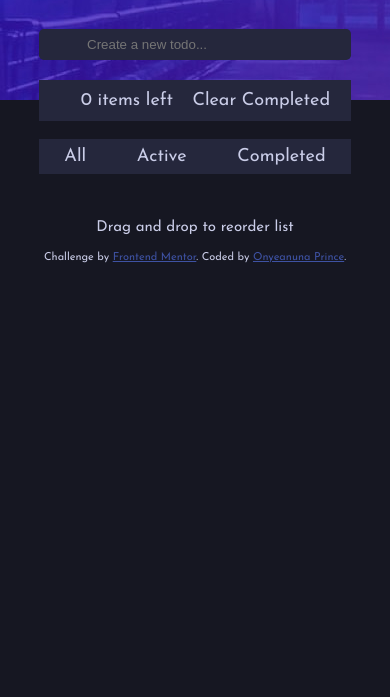
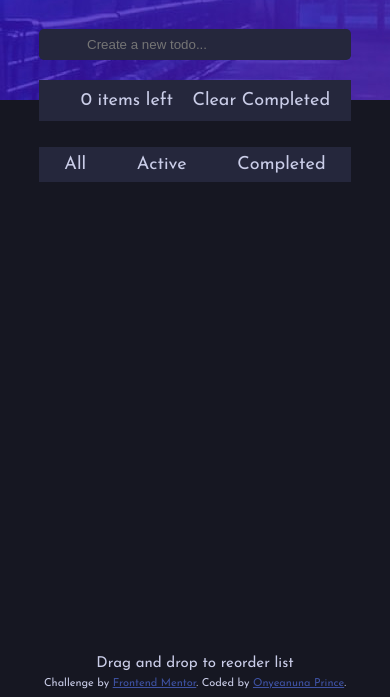
Before and after one commit to Aahil13/todo, a website built with Parcel: page index.html in a window 390 px wide. Shown: the part 147-844 px from the top of the page. Built offline with nearby package versions, Linux system fonts and the light colour scheme.

Commit message:
changed the responsive issues

```diff
--- a/index.html
+++ b/index.html
@@ -72,10 +72,11 @@
             </div>
           </div>
         </div>
-        <small> Drag and drop to reorder list</small>
+
       </div>
     </main>
     <footer>
+       <small> Drag and drop to reorder list</small>
       <div class="attribution">
         Challenge by
         <a href="https://www.frontendmentor.io?ref=challenge" target="_blank"
--- a/style.css
+++ b/style.css
@@ -11,6 +11,8 @@ body {
   font-size: 18px;
   font-family: 'Josefin Sans', sans-serif;
   font-weight:500;
+  position: relative;
+  min-height: 100vh;
 }
 
 .light--mode-body{
@@ -101,7 +103,6 @@ nav{
 
 .todo-box-filter{
   border-bottom: none;
-  margin-bottom: 6rem;
 }
 
 .draggable-list .todo-box.over.draggable{
@@ -149,11 +150,11 @@ nav{
 
 
 footer{
- position: relative;
+ position: absolute;
  bottom: 0;
  left: 0;
  right: 0;
- margin: 1rem auto;
+ margin: 1rem auto .5rem;
 }
 
 .toggle img{
@@ -179,19 +180,15 @@ footer{
   }
 }
 
-small{
-  margin-top: 2rem;
-}
 
 @media(max-width: 740px) {
   .sorters{
     position: absolute;
-    bottom: 1;
     width:80%;
     padding: .5rem 0;
     left: 0;
     right: 0;
-    margin: 3rem auto 0;
+    margin: 3.5rem auto 0;
   }
   .light--sorters{
     border :0px solid hsl(0, 0%, 98%);
@@ -224,6 +221,7 @@ small{
 .attribution {
   font-size: 11px;
   text-align: center;
+  margin-top: .4rem;
 }
 
 .attribution a {
```
Also changed, not shown: dist/index.html, 2 other files.
